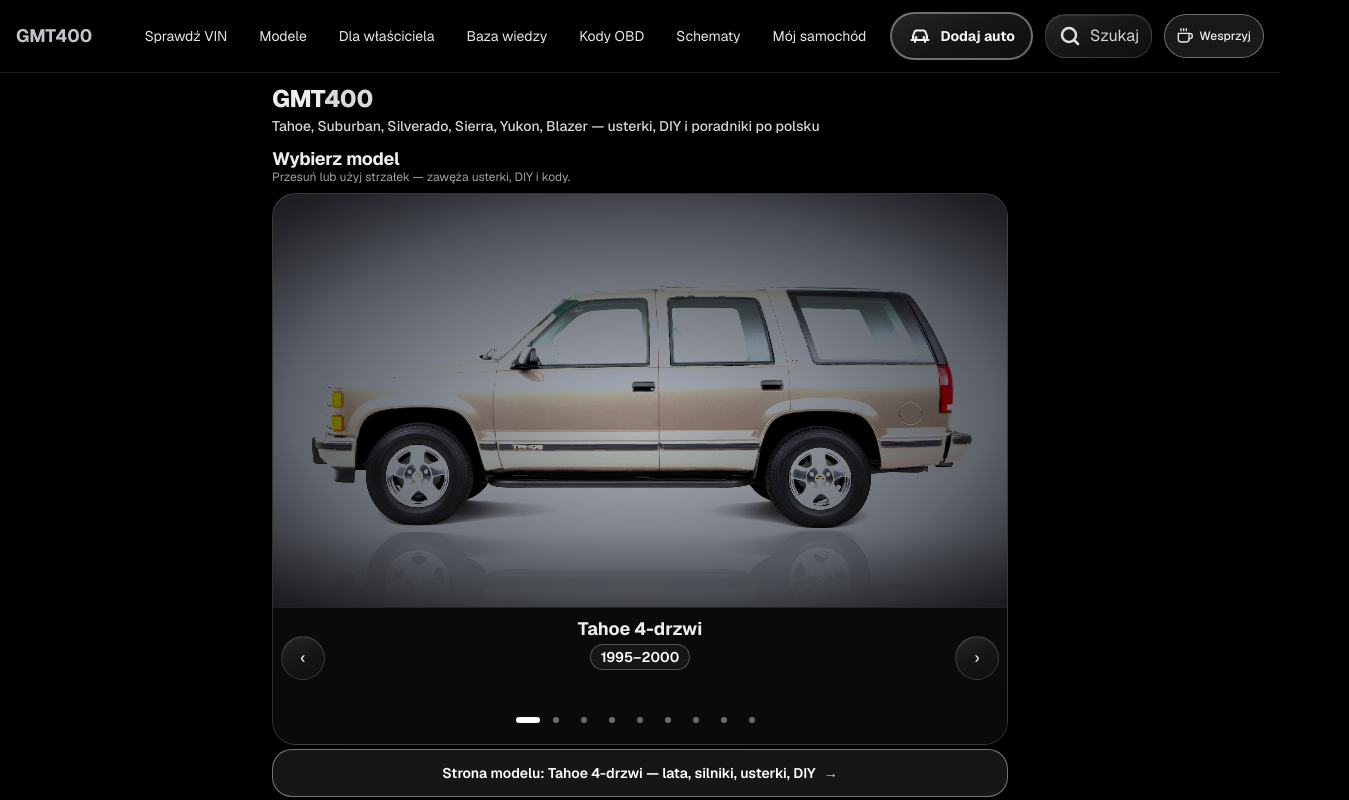
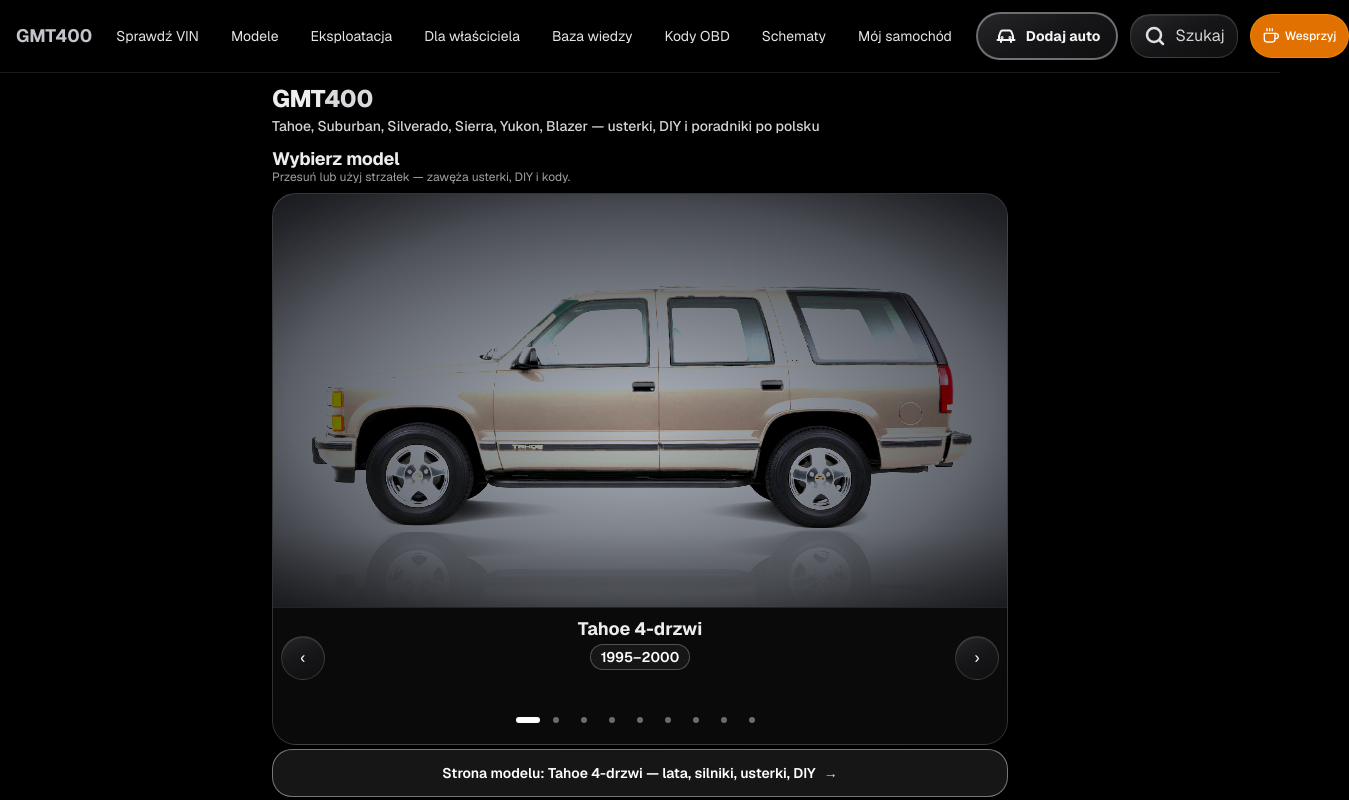
Before and after one commit to tsrc4mm9gg-netizen/gmt400-app, a Next.js app: page / in a window 1280 px wide. Shown: the top 800 px of the page, 1349 px wide, since content can reach past the window. Built offline with nearby package versions, Linux system fonts and the light colour scheme.

Commit message:
feat: amber coffee button in header, add eksploatacja to nav

```diff
--- a/src/app/site-header.tsx
+++ b/src/app/site-header.tsx
@@ -15,6 +15,7 @@ const links = [
   { href: '/', label: 'Strona główna' },
   { href: '/vin', label: 'Sprawdź VIN' },
   { href: '/modele', label: 'Modele' },
+  { href: '/eksploatacja', label: 'Eksploatacja' },
   { href: '/dla-wlasciciela', label: 'Dla właściciela' },
   { href: '/baza', label: 'Baza wiedzy' },
   { href: '/kody-obd', label: 'Kody OBD' },
@@ -112,7 +113,7 @@ export default function SiteHeader() {
             target="_blank"
             rel="noopener noreferrer"
             aria-label="Wesprzyj GMT400.pl"
-            className="inline-flex min-h-11 items-center justify-center gap-1.5 rounded-full border border-silver-500/50 bg-silver-900/40 px-3 text-silver-200 transition hover:border-silver-400 hover:bg-silver-800/50 hover:text-white focus-visible:outline focus-visible:outline-2 focus-visible:outline-silver-500 lg:order-4"
+            className="inline-flex min-h-11 items-center justify-center gap-1.5 rounded-full border border-amber-500/60 bg-amber-600 px-3 text-white transition hover:bg-amber-500 hover:border-amber-400 focus-visible:outline focus-visible:outline-2 focus-visible:outline-amber-500 lg:order-4"
           >
             <svg aria-hidden="true" viewBox="0 0 24 24" className="h-4 w-4" fill="none" stroke="currentColor" strokeWidth="2" strokeLinecap="round" strokeLinejoin="round"><path d="M18 8h1a4 4 0 0 1 0 8h-1" /><path d="M2 8h16v9a4 4 0 0 1-4 4H6a4 4 0 0 1-4-4V8z" /><line x1="6" y1="1" x2="6" y2="4" /><line x1="10" y1="1" x2="10" y2="4" /><line x1="14" y1="1" x2="14" y2="4" /></svg>
             <span className="hidden text-xs font-medium sm:inline">Wesprzyj</span>
```
